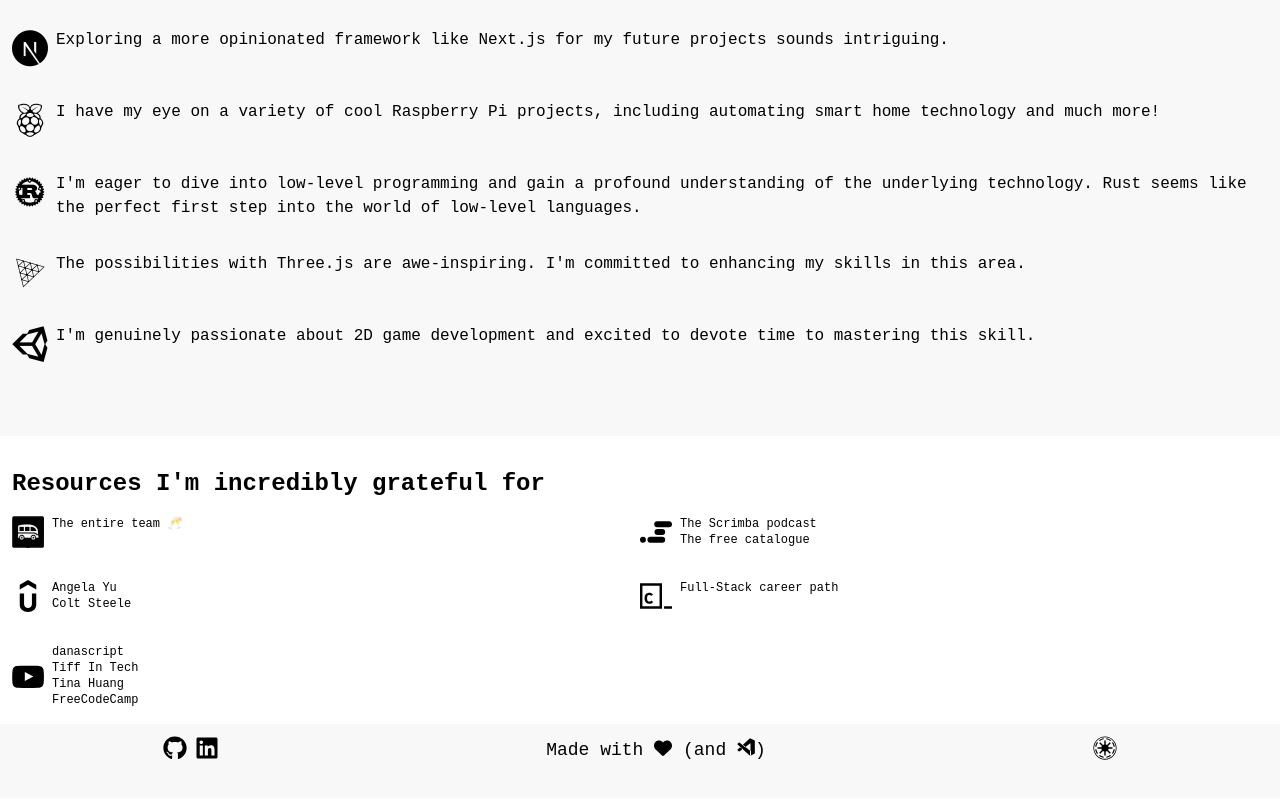
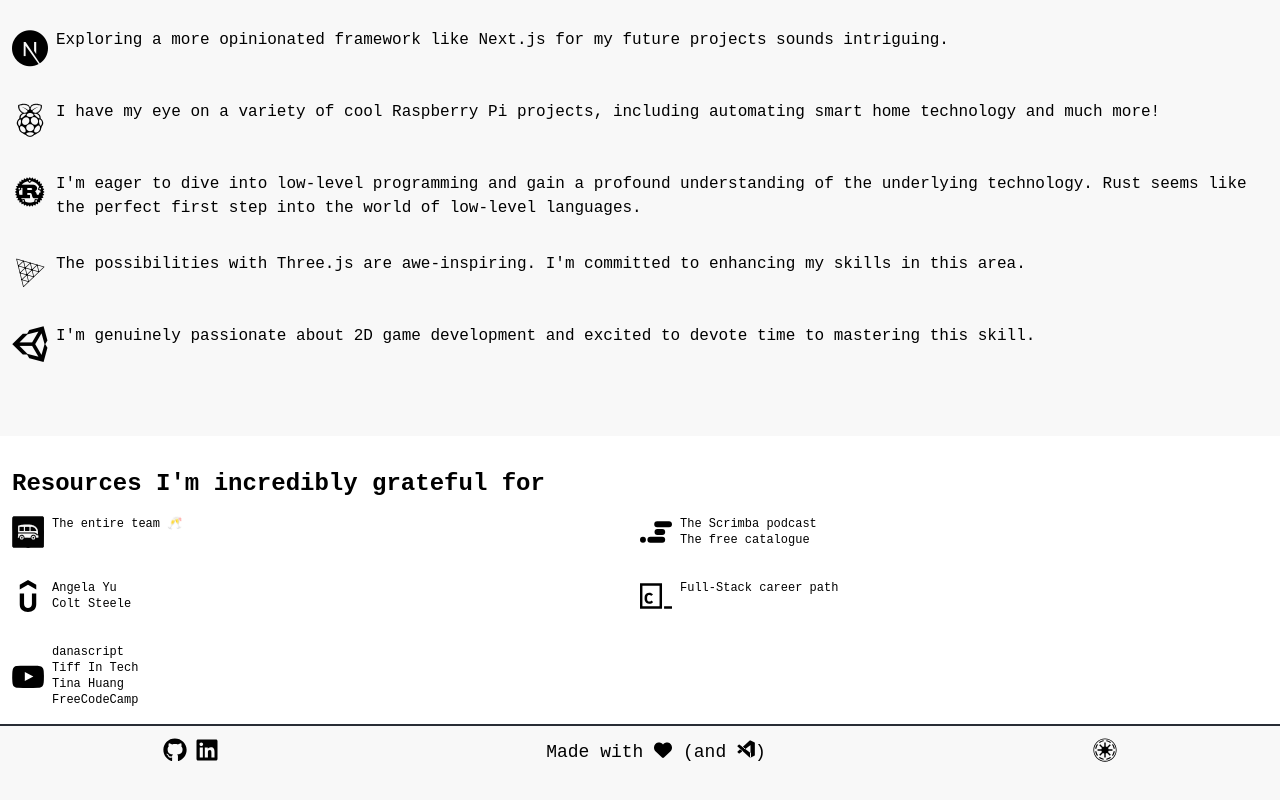
Before and after one commit to zacnation/react-portfolio, a React (Vite) app: page / in a window 1280 px wide. Shown: the part 2154-2954 px from the top of the page. Built offline with nearby package versions, Linux system fonts and the light colour scheme.

Commit message:
Improve padding of about and footer + add temporary border-top to footer

```diff
--- a/src/components/About.jsx
+++ b/src/components/About.jsx
@@ -46,7 +46,7 @@ export default function About(props) {
               props.darkMode ? "udemy-logo-white.svg" : "udemy-logo-black.svg"
             }
             alt=""
-            className="md:hidden w-32 pt-6"
+            className="md:hidden w-32 py-6"
           />
           <p>
             Before joining Le Wagon, my self-study involved a lot of Codecademy
--- a/src/components/Footer.jsx
+++ b/src/components/Footer.jsx
@@ -10,7 +10,7 @@ import { faHeart } from "@fortawesome/free-solid-svg-icons";
 export default function Footer(props) {
   return (
     <footer
-      className={`flex justify-around pt-3 pb-8 ${
+      className={`flex justify-around pt-3 pb-8 border-t-2 border-dark-I ${
         props.darkMode ? "bg-very-dark text-white" : "bg-light"
       }`}
     >
```
